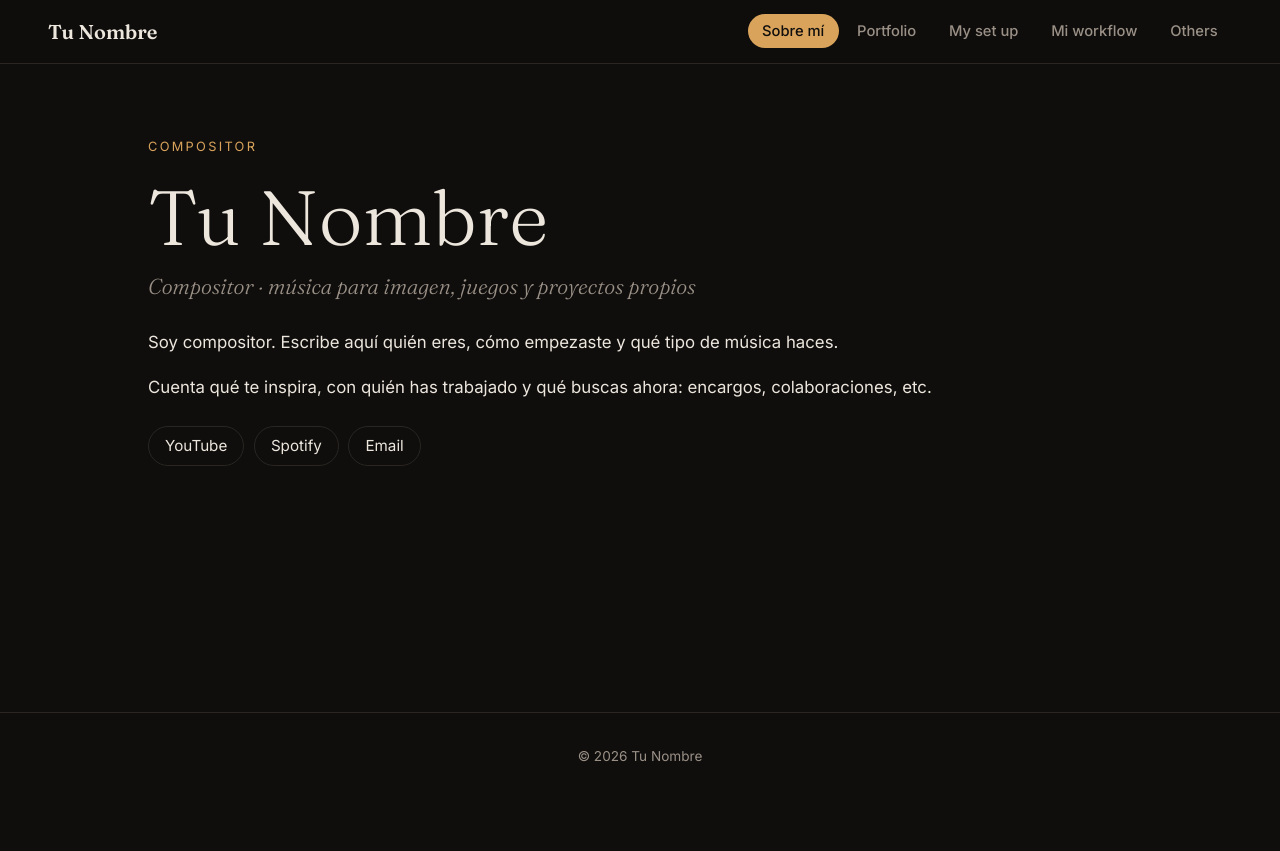
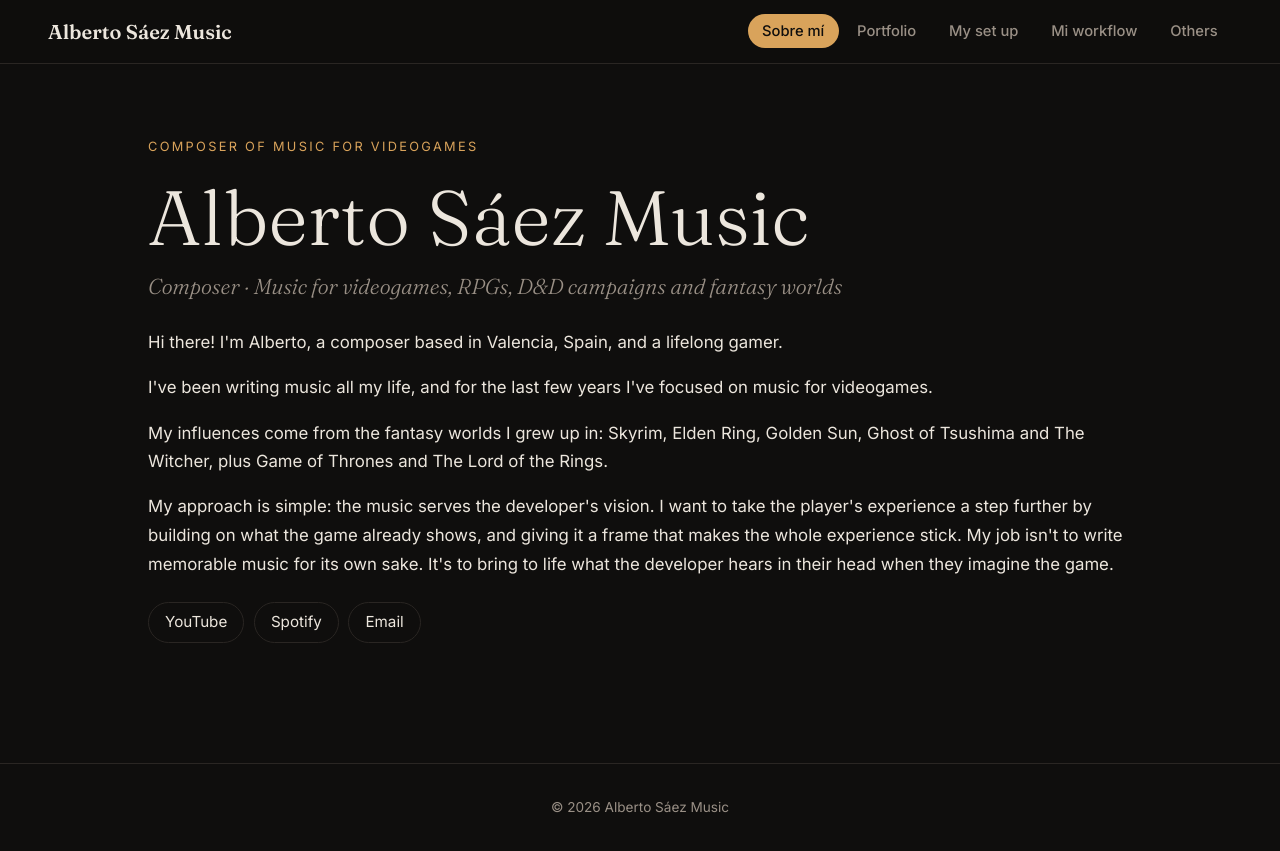
Before and after one commit to AlbertoSaezMusic/Portfolio-Alberto, a plain HTML site: page index.html in a window 1280 px wide. Before the commit the page ends 800 px from the top, so only its background shows below. Drawn offline with Linux system fonts and the light colour scheme.

Commit message:
Add files via upload

```diff
--- a/app.js
+++ b/app.js
@@ -55,7 +55,7 @@
       return `
         <section class="about">
           <div class="about-text">
-            <p class="eyebrow">Compositor</p>
+            ${a.eyebrow ? `<p class="eyebrow">${esc(a.eyebrow)}</p>` : ""}
             <h1>${esc(S.name)}</h1>
             <p class="lead">${esc(S.tagline)}</p>
             ${a.paragraphs.map((p) => `<p>${esc(p)}</p>`).join("")}
@@ -174,7 +174,7 @@
     box.appendChild(f);
   });
 
-  document.title = `${S.name} · Compositor`;
+  document.title = `${S.name} · Composer`;
   document.getElementById("brand").textContent = S.name;
   document.getElementById("footer-text").textContent = S.footer;
   render();
--- a/content.js
+++ b/content.js
@@ -6,16 +6,19 @@
    ========================================================== */
 
 window.SITE = {
-  name: "Tu Nombre",
-  tagline: "Compositor · música para imagen, juegos y proyectos propios",
-  footer: "© 2026 Tu Nombre",
+  name: "Alberto Sáez Music",
+  tagline: "Composer · Music for videogames, RPGs, D&D campaigns and fantasy worlds",
+  footer: "© 2026 Alberto Sáez Music",
 
   /* ---------- SOBRE MÍ ---------- */
   about: {
+    eyebrow: "Composer of music for videogames", // texto pequeño sobre el nombre
     photo: "", // ej: "img/yo.jpg" (déjalo vacío para no mostrar foto)
     paragraphs: [
-      "Soy compositor. Escribe aquí quién eres, cómo empezaste y qué tipo de música haces.",
-      "Cuenta qué te inspira, con quién has trabajado y qué buscas ahora: encargos, colaboraciones, etc."
+      "Hi there! I'm Alberto, a composer based in Valencia, Spain, and a lifelong gamer.",
+      "I've been writing music all my life, and for the last few years I've focused on music for videogames.",
+      "My influences come from the fantasy worlds I grew up in: Skyrim, Elden Ring, Golden Sun, Ghost of Tsushima and The Witcher, plus Game of Thrones and The Lord of the Rings.",
+      "My approach is simple: the music serves the developer's vision. I want to take the player's experience a step further by building on what the game already shows, and giving it a frame that makes the whole experience stick. My job isn't to write memorable music for its own sake. It's to bring to life what the developer hears in their head when they imagine the game."
     ],
     video: "", // opcional: un vídeo de presentación
     links: [
--- a/index.html
+++ b/index.html
@@ -3,8 +3,8 @@
 <head>
   <meta charset="UTF-8" />
   <meta name="viewport" content="width=device-width, initial-scale=1" />
-  <title>Tu Nombre · Compositor</title>
-  <meta name="description" content="Portfolio de composición musical: proyectos, set up y workflow." />
+  <title>Alberto Sáez Music · Composer</title>
+  <meta name="description" content="Alberto Sáez, composer of music for videogames, RPGs, D&D and fantasy projects. Portfolio, set up and workflow." />
   <link rel="preconnect" href="https://fonts.googleapis.com" />
   <link rel="preconnect" href="https://fonts.gstatic.com" crossorigin />
   <link href="https://fonts.googleapis.com/css2?family=Fraunces:ital,opsz,wght@0,9..144,300;0,9..144,600;1,9..144,300&family=Inter:wght@400;500&display=swap" rel="stylesheet" />
```
